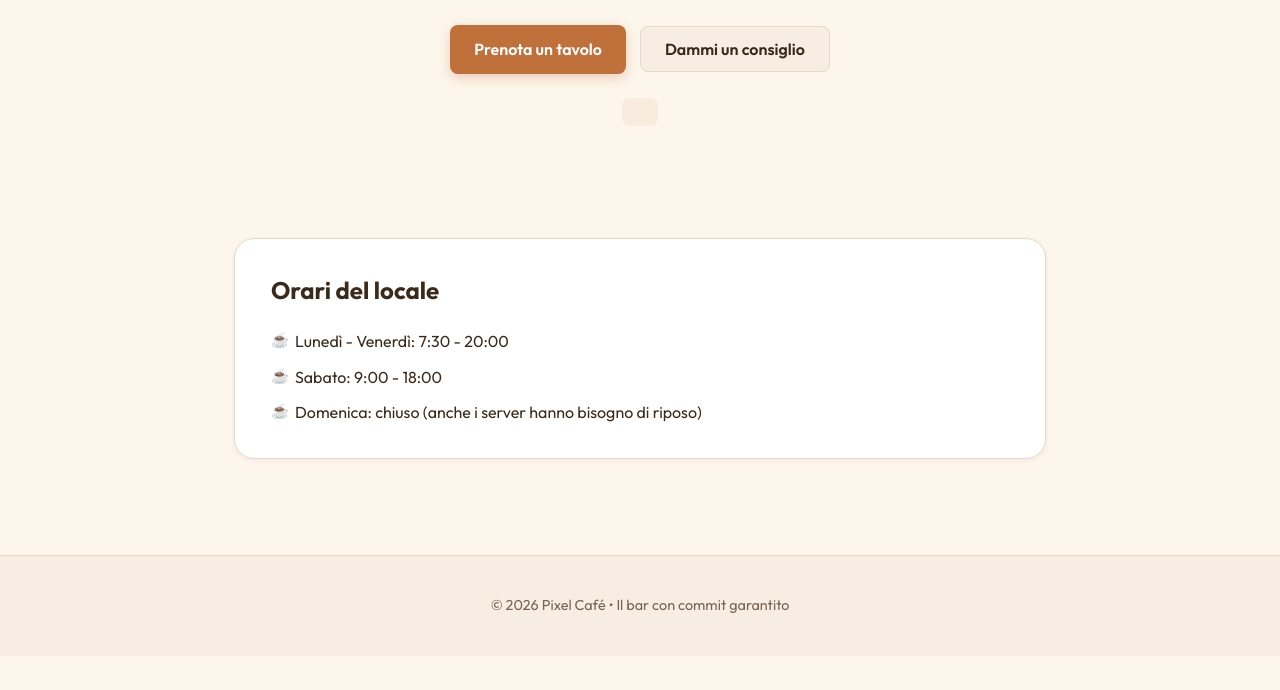
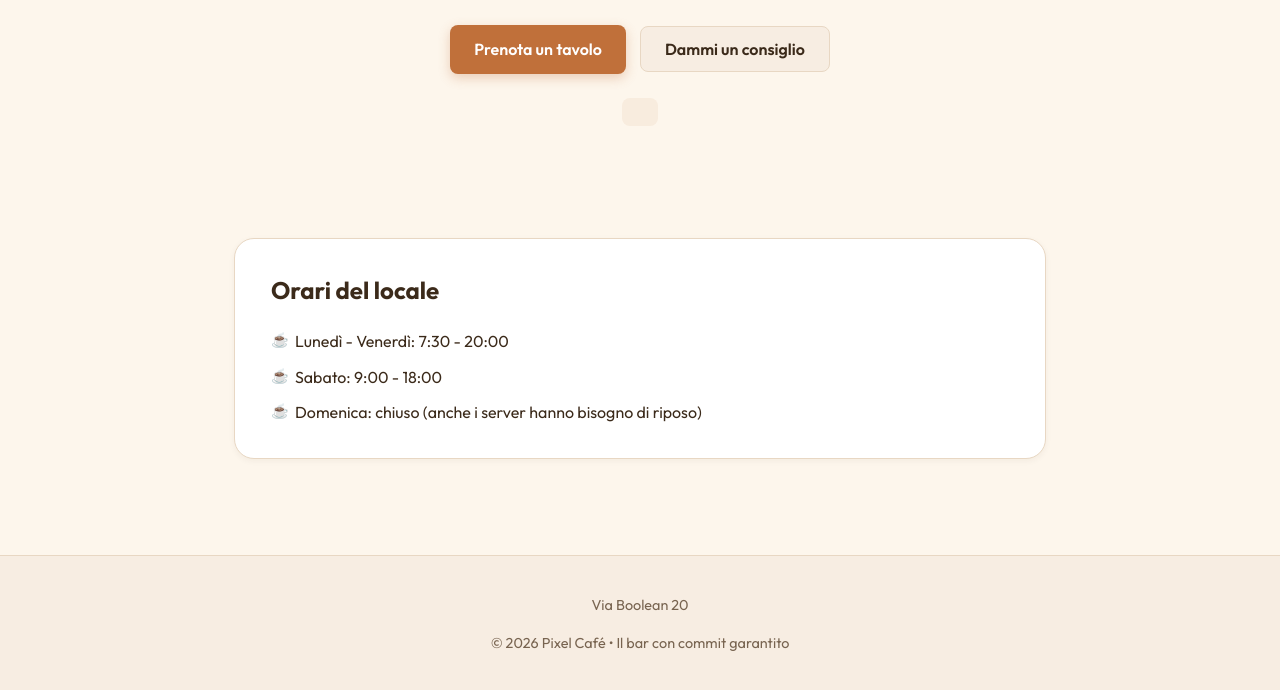
Before and after one commit to DenisOghina/git-hello, a plain HTML site: page index.html in a window 1280 px wide. Shown: the part 292-982 px from the top of the page. Before the commit the page ends 948 px from the top, so only its background shows below. Drawn offline with Linux system fonts and the light colour scheme.

Commit message:
Aggiunto indirizzo nel footer

```diff
--- a/index.html
+++ b/index.html
@@ -45,6 +45,7 @@
   </main>
 
   <footer class="footer">
+    <p>Via Boolean 20</p>
     <p>© 2026 Pixel Café • Il bar con commit garantito</p>
   </footer>
 
```
Also changed, not shown: menu.html (+1 -0 lines), prenotazioni.html (+1 -0 lines).
